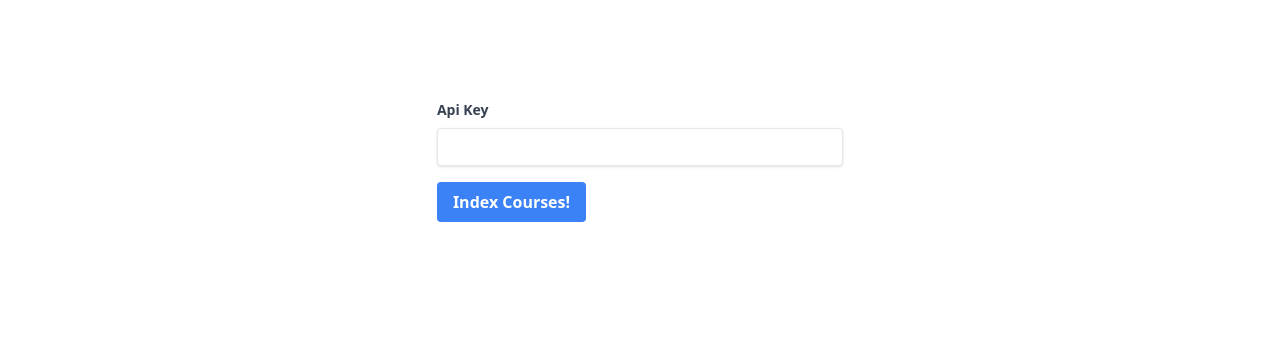
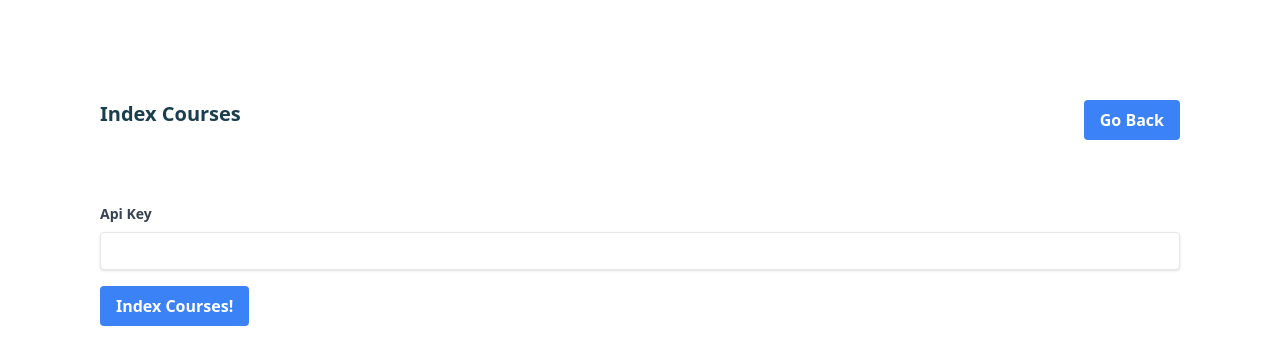
Before and after one commit to lukaszwnek/ai-enhanced-learning, a Next.js app: page /index-courses in a window 1280 px wide. Shown: the top 364 px of the page. Built offline with nearby package versions, Linux system fonts and the light colour scheme; no server answers.

Commit message:
Add headers to Search Courses and Index Courses

```diff
--- a/app/index-courses/page.js
+++ b/app/index-courses/page.js
@@ -19,6 +19,13 @@ export default function Page() {
   }
 
   return (
+  <div className="w-full">
+    <div className="page-header">
+      <div className="title">Index Courses</div>
+      <a href="/" className="btn btn-blue">
+        Go Back
+      </a>
+    </div>
       <form action={action}>
         <label className="label" htmlFor="apiKey">
           Api Key
@@ -28,5 +35,6 @@ export default function Page() {
           Index Courses!
         </button>
       </form>
+    </div>
   );
 }
--- a/app/search-courses/page.js
+++ b/app/search-courses/page.js
@@ -38,6 +38,13 @@ export default async function Page({ searchParams }) {
     );
   } else {
     return (
+      <div className="w-full">
+				<div className="page-header">
+					<div className="title">Search Courses</div>
+					<a href="/" className="btn btn-blue">
+						Go Back
+					</a>
+				</div>
       <form>
         <label className="label" htmlFor="term">
           Search Term
@@ -46,7 +53,8 @@ export default async function Page({ searchParams }) {
         <button className="btn btn-blue" type="submit">
           Search Courses!
         </button>
-      </form>
+        </form>
+      </div>
     );
   }
 }
```
Lines whose indentation alone changed are shown as unchanged.
